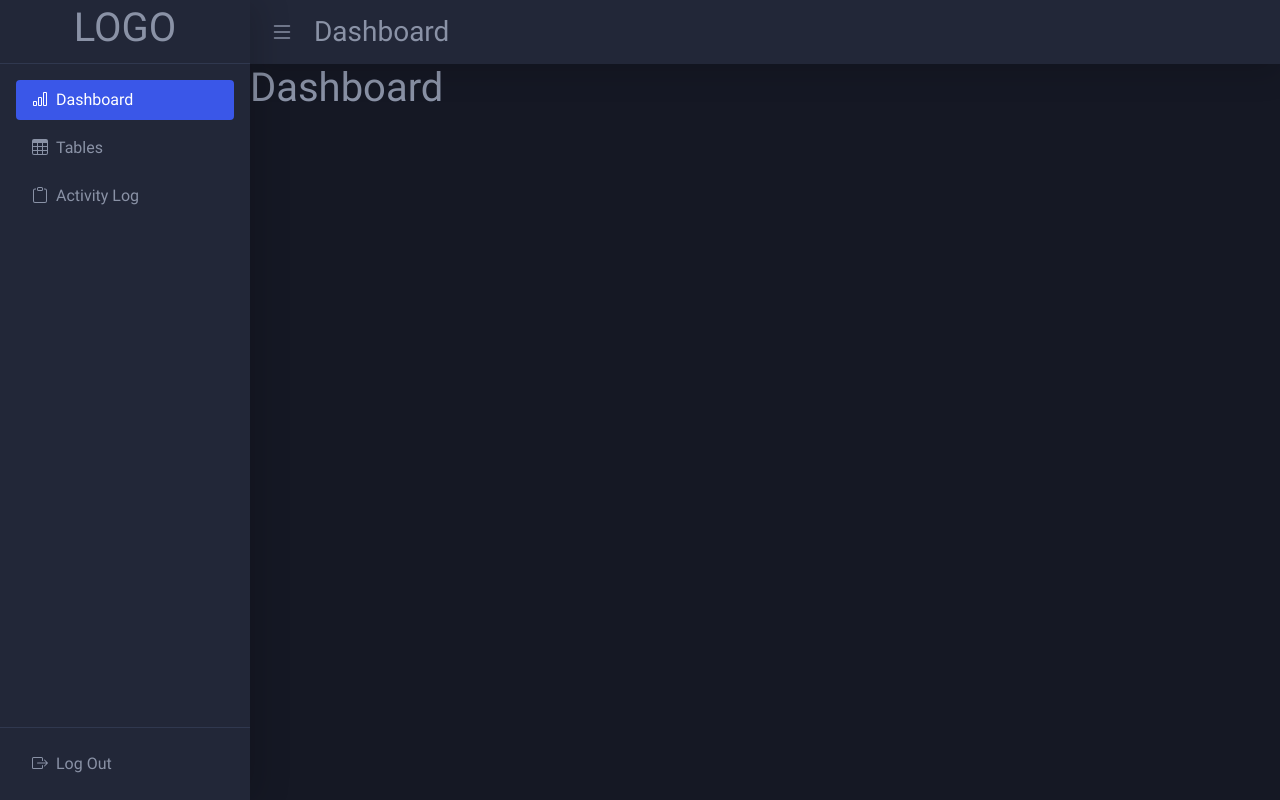
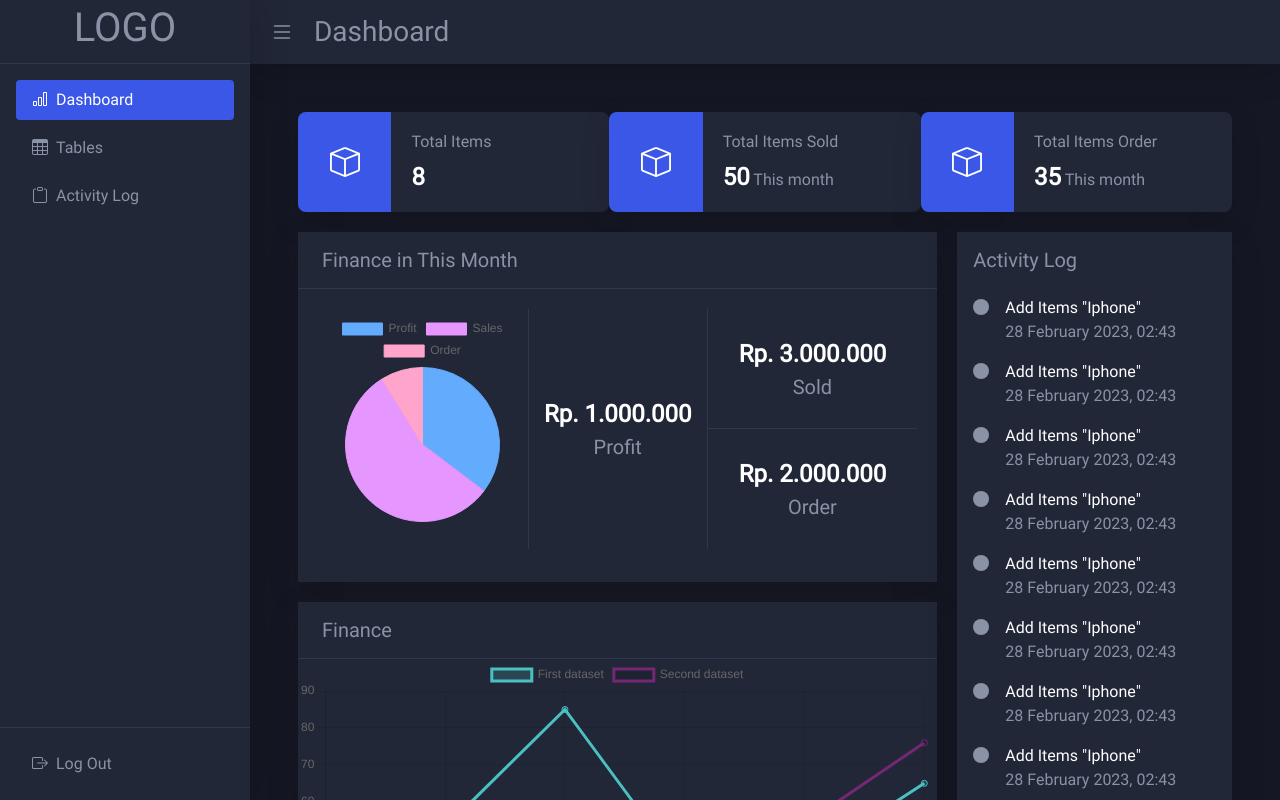
Before and after one commit to Warehouse-Management-Dashboard/storage-frontend, a React (Create React App) app: page / in a window 1280 px wide. Shown: the top 800 px of the page. Built offline with nearby package versions, Linux system fonts and the light colour scheme.

Commit message:
add chart

```diff
--- a/package.json
+++ b/package.json
@@ -3,11 +3,11 @@
   "version": "0.1.0",
   "private": true,
   "dependencies": {
+    "@emotion/react": "^11.10.6",
+    "@emotion/styled": "^11.10.6",
     "@fortawesome/fontawesome-svg-core": "^6.3.0",
     "@fortawesome/free-solid-svg-icons": "^6.3.0",
     "@fortawesome/react-fontawesome": "^0.2.0",
-    "@emotion/react": "^11.10.6",
-    "@emotion/styled": "^11.10.6",
     "@mui/material": "^5.11.12",
     "@reduxjs/toolkit": "^1.9.3",
     "@testing-library/jest-dom": "^5.16.5",
@@ -20,6 +20,7 @@
     "react": "^18.2.0",
     "react-bootstrap": "^2.7.2",
     "react-bootstrap-icons": "^1.10.2",
+    "react-chartjs-2": "^5.2.0",
     "react-dom": "^18.2.0",
     "react-redux": "^8.0.5",
     "react-router-dom": "^6.8.2",
--- a/src/App.js
+++ b/src/App.js
@@ -5,6 +5,7 @@ import { Route, Routes } from "react-router-dom";
 import ActivityLog from "./pages/ActivityLog";
 import Login from "./pages/Login";
 import Tables from "./pages/Tables";
+import Dashboard from "./pages/Dashboard";
 import { createTheme, ThemeProvider } from "@mui/material/styles";
 const theme = createTheme({
   palette: {
@@ -33,7 +34,7 @@ function App() {
         <Routes>
           <Route path="/log-in" element={<Login />} />
           <Route path="/" element={<MainLayout />}>
-            <Route index element={<h1>Dashboard</h1>} />
+            <Route index element={<Dashboard />} />
             <Route path="tables" element={<Tables />} />
             <Route path="activity-log" element={<ActivityLog />} />
           </Route>
--- /dev/null
+++ b/src/assets/stylesheet/chartdashboard.css
@@ -0,0 +1,89 @@
+.total-container {
+  display: flex;
+  width: 100%;
+  justify-content: space-between;
+}
+.main-information {
+  margin-top: 20px;
+  width: 100%;
+  display: flex;
+}
+.chart-container {
+  width: 70%;
+  height: 800px;
+}
+.activity-container {
+  width: 30%;
+  margin-left: 20px;
+  height: 820px;
+  background: #222738;
+  box-shadow: 0px 10px 30px rgba(0, 0, 0, 0.15);
+}
+.first-chart {
+  width: 100%;
+  height: 350px;
+  background: #222738;
+  box-shadow: 0px 10px 30px rgba(0, 0, 0, 0.15);
+}
+.first-chart-title {
+  border-bottom: 1px solid #30384f;
+}
+.first-chart-body {
+  display: flex;
+  padding: 20px;
+  height: 80%;
+}
+
+.first-chart-pie {
+  display: flex;
+  justify-content: center;
+  align-items: center;
+  width: 35%;
+  height: 90%;
+}
+
+.first-chart-profit {
+  display: flex;
+  justify-content: center;
+  align-items: center;
+  width: 30%;
+  flex-direction: column;
+  border-left: 1px solid #30384f;
+  border-right: 1px solid #30384f;
+}
+
+.first-chart-sold-order {
+  width: 35%;
+  height: 100%;
+}
+
+.first-chart-sold {
+  height: 50%;
+  display: flex;
+  justify-content: center;
+  align-items: center;
+  flex-direction: column;
+  border-bottom: 1px solid #30384f;
+}
+
+.first-chart-order {
+  height: 50%;
+  display: flex;
+  justify-content: center;
+  align-items: center;
+  flex-direction: column;
+}
+
+.second-chart {
+  margin-top: 20px;
+  width: 100%;
+  height: 450px;
+  background: #222738;
+  box-shadow: 0px 10px 30px rgba(0, 0, 0, 0.15);
+  display: flex;
+  flex-direction: column;
+}
+
+.second-chart-title {
+  border-bottom: 1px solid #30384f;
+}
--- /dev/null
+++ b/src/assets/stylesheet/total-card.css
@@ -0,0 +1,22 @@
+.total-card {
+  width: 360px;
+  height: 100px;
+  background: #222738;
+  box-shadow: 0px 10px 30px rgba(0, 0, 0, 0.15);
+  border-radius: 8px;
+  display: flex;
+}
+.total-icon {
+  width: 30%;
+  background: #3a57e8;
+  height: 100%;
+  border-top-left-radius: 8px;
+  border-bottom-left-radius: 8px;
+  display: flex;
+  align-items: center;
+  justify-content: center;
+}
+.total-item {
+  width: 70%;
+  padding: 20px;
+}
--- /dev/null
+++ b/src/components/TotalCard.js
@@ -0,0 +1,23 @@
+import React from "react";
+import { Box } from "react-bootstrap-icons";
+import "../assets/stylesheet/total-card.css";
+
+const TotalCard = ({ title, amount, amountDesc }) => {
+  return (
+    <div className="total-card">
+      <div className="total-icon">
+        <Box size={30} color={"white"} />
+      </div>
+      <div className="total-item">
+        <h6>{title}</h6>
+        <span>
+          <span className="fw-bolder fs-4 text-white">{amount}</span>
+          {"  "}
+          {amountDesc}
+        </span>
+      </div>
+    </div>
+  );
+};
+
+export default TotalCard;
--- /dev/null
+++ b/src/data/LineChart.js
@@ -0,0 +1,18 @@
+export const lineData = {
+  labels: ["Jan", "Feb", "Mar", "Apr", "May", "Jun"],
+  datasets: [
+    {
+      label: "First dataset",
+      data: [33, 53, 85, 41, 44, 65],
+      fill: true,
+      backgroundColor: "rgba(75,192,192,0.2)",
+      borderColor: "rgba(75,192,192,1)",
+    },
+    {
+      label: "Second dataset",
+      data: [33, 25, 35, 51, 54, 76],
+      fill: false,
+      borderColor: "#742774",
+    },
+  ],
+};
--- /dev/null
+++ b/src/data/PieChart.js
@@ -0,0 +1,12 @@
+export const pieData = {
+  datasets: [
+    {
+      label: ["Profit", "Sales", "Order"],
+      data: [12, 19, 3],
+      backgroundColor: ["#63ABFD", "#E697FF", "#FFA5CB"],
+      borderColor: ["#63ABFD", "#E697FF", "#FFA5CB"],
+      borderWidth: 1,
+    },
+  ],
+  labels: ["Profit", "Sales", "Order"],
+};
--- a/src/pages/Dashboard.js
+++ b/src/pages/Dashboard.js
@@ -1,7 +1,197 @@
 import React from "react";
+import TotalCard from "../components/TotalCard";
+import "../assets/stylesheet/chartdashboard.css";
+import { Line, Pie } from "react-chartjs-2";
+import {
+  Chart as ChartJS,
+  ArcElement,
+  Tooltip,
+  Legend,
+  CategoryScale,
+  LinearScale,
+  PointElement,
+  LineElement,
+} from "chart.js";
+import { getPrice } from "../utils/getPrice";
+import { pieData } from "../data/PieChart";
+import { lineData } from "../data/LineChart";
+import { faCircle } from "@fortawesome/free-solid-svg-icons";
+import { FontAwesomeIcon } from "@fortawesome/react-fontawesome";
+import moment from "moment";
+ChartJS.register(
+  ArcElement,
+  Tooltip,
+  Legend,
+  CategoryScale,
+  LinearScale,
+  PointElement,
+  LineElement
+);
 
 const Dashboard = () => {
-  return <div>Dashboard</div>;
+  return (
+    <div className="p-5">
+      <div className="total-container">
+        <TotalCard title={"Total Items"} amount={8} />
+        <TotalCard
+          title={"Total Items Sold"}
+          amount={50}
+          amountDesc={"This month"}
+        />
+        <TotalCard
+          title={"Total Items Order"}
+          amount={35}
+          amountDesc={"This month"}
+        />
+      </div>
+      <div className="main-information">
+        <div className="chart-container">
+          <div className="first-chart ">
+            <div className="first-chart-title px-4 pt-3 pb-2">
+              <h5>Finance in This Month</h5>
+            </div>
+            <div className="first-chart-body">
+              <div className="first-chart-pie">
+                <Pie data={pieData} />
+              </div>
+              <div className="first-chart-profit">
+                <span className="fw-bolder fs-4 text-white">
+                  {getPrice(1000000)}
+                </span>
+                <span className="fs-5">Profit</span>
+              </div>
+              <div className="first-chart-sold-order">
+                <div className="first-chart-sold">
+                  <span className="fw-bolder fs-4 text-white">
+                    {getPrice(3000000)}
+                  </span>
+                  <span className="fs-5">Sold</span>
+                </div>
+                <div className="first-chart-order">
+                  <span className="fw-bolder fs-4 text-white">
+                    {getPrice(2000000)}
+                  </span>
+                  <span className="fs-5">Order</span>
+                </div>
+              </div>
+            </div>
+          </div>
+          <div className="second-chart">
+            <div className="second-chart-title px-4 pt-3 pb-2">
+              <h5>Finance</h5>
+            </div>
+            <div className="second-chart-line">
+              <Line data={lineData} />;
+            </div>
+          </div>
+        </div>
+        <div className="activity-container p-3">
+          <h5>Activity Log</h5>
+          <div className="d-flex flex-column">
+            <div className="d-flex mt-3">
+              <span>
+                <FontAwesomeIcon icon={faCircle} />
+              </span>
+              <div className="mx-3">
+                {" "}
+                <spa className="text-white fs-6">Add Items "Iphone"</spa>
+                <br />
+                <span>{moment().format("DD MMMM YYYY, HH:mm")}</span>
+              </div>
+            </div>
+            <div className="d-flex mt-3">
+              <span>
+                <FontAwesomeIcon icon={faCircle} />
+              </span>
+              <div className="mx-3">
+                {" "}
+                <spa className="text-white fs-6">Add Items "Iphone"</spa>
+                <br />
+                <span>{moment().format("DD MMMM YYYY, HH:mm")}</span>
+              </div>
+            </div>
+            <div className="d-flex mt-3">
+              <span>
+                <FontAwesomeIcon icon={faCircle} />
+              </span>
+              <div className="mx-3">
+                {" "}
+                <spa className="text-white fs-6">Add Items "Iphone"</spa>
+                <br />
+                <span>{moment().format("DD MMMM YYYY, HH:mm")}</span>
+              </div>
+            </div>
+            <div className="d-flex mt-3">
+              <span>
+                <FontAwesomeIcon icon={faCircle} />
+              </span>
+              <div className="mx-3">
+                {" "}
+                <spa className="text-white fs-6">Add Items "Iphone"</spa>
+                <br />
+                <span>{moment().format("DD MMMM YYYY, HH:mm")}</span>
+              </div>
+            </div>
+            <div className="d-flex mt-3">
+              <span>
+                <FontAwesomeIcon icon={faCircle} />
+              </span>
+              <div className="mx-3">
+                {" "}
+                <spa className="text-white fs-6">Add Items "Iphone"</spa>
+                <br />
+                <span>{moment().format("DD MMMM YYYY, HH:mm")}</span>
+              </div>
+            </div>
+            <div className="d-flex mt-3">
+              <span>
+                <FontAwesomeIcon icon={faCircle} />
+              </span>
+              <div className="mx-3">
+                {" "}
+                <spa className="text-white fs-6">Add Items "Iphone"</spa>
+                <br />
+                <span>{moment().format("DD MMMM YYYY, HH:mm")}</span>
+              </div>
+            </div>
+            <div className="d-flex mt-3">
+              <span>
+                <FontAwesomeIcon icon={faCircle} />
+              </span>
+              <div className="mx-3">
+                {" "}
+                <spa className="text-white fs-6">Add Items "Iphone"</spa>
+                <br />
+                <span>{moment().format("DD MMMM YYYY, HH:mm")}</span>
+              </div>
+            </div>
+            <div className="d-flex mt-3">
+              <span>
+                <FontAwesomeIcon icon={faCircle} />
+              </span>
+              <div className="mx-3">
+                {" "}
+                <spa className="text-white fs-6">Add Items "Iphone"</spa>
+                <br />
+                <span>{moment().format("DD MMMM YYYY, HH:mm")}</span>
+              </div>
+            </div>
+            <div className="d-flex mt-3">
+              <span>
+                <FontAwesomeIcon icon={faCircle} />
+              </span>
+              <div className="mx-3">
+                {" "}
+                <spa className="text-white fs-6">Add Items "Iphone"</spa>
+                <br />
+                <span>{moment().format("DD MMMM YYYY, HH:mm")}</span>
+              </div>
+            </div>
+          </div>
+        </div>
+      </div>
+    </div>
+  );
 };
 
 export default Dashboard;
```
Also changed, not shown: 1 other file (tests, documents, lock files or other folders).
